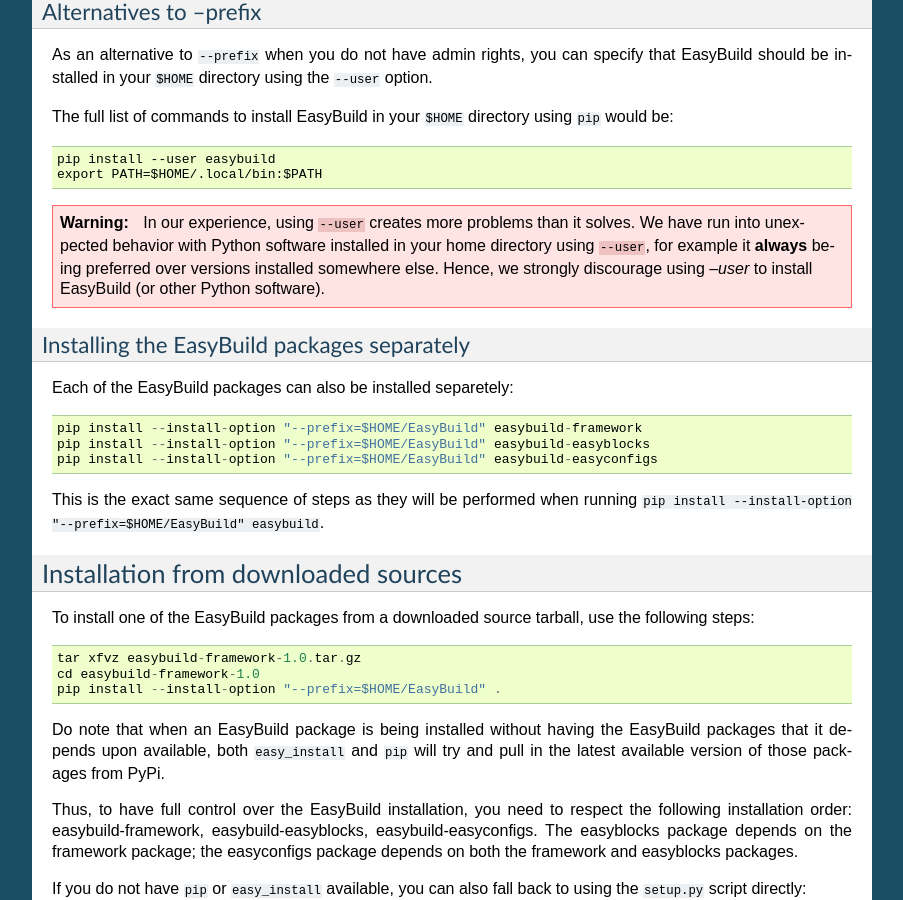
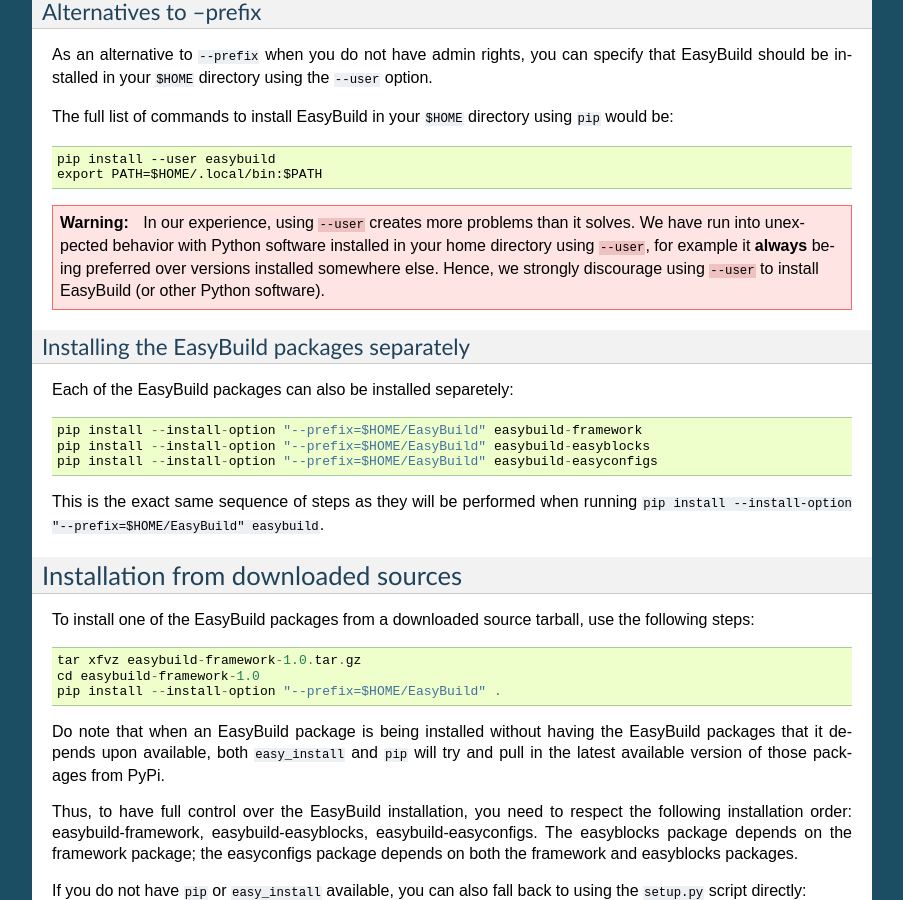
Before and after one commit to easybuilders/easybuild, a Sphinx documentation site: the page built from docs/Installation_Alternative.rst, in a window 1280 px wide and 900 px high, scrolled down 1406 px. Shown: the whole window, without its empty margins (198-1101 px from the left). Built offline with Sphinx 7.4.7, drawn with Linux system fonts in a browser that asks for light colours.

Commit message:
fix quotes

```diff
--- a/docs/Installation_Alternative.rst
+++ b/docs/Installation_Alternative.rst
@@ -104,7 +104,7 @@
   In our experience, using ``--user`` creates more problems than it solves.
   We have run into unexpected behavior with Python software installed in your
   home directory using ``--user``, for example it **always** being preferred over
-  versions installed somewhere else. Hence, we strongly discourage using `--user`
+  versions installed somewhere else. Hence, we strongly discourage using ``--user``
   to install EasyBuild (or other Python software).
 
 Installing the EasyBuild packages separately
```
